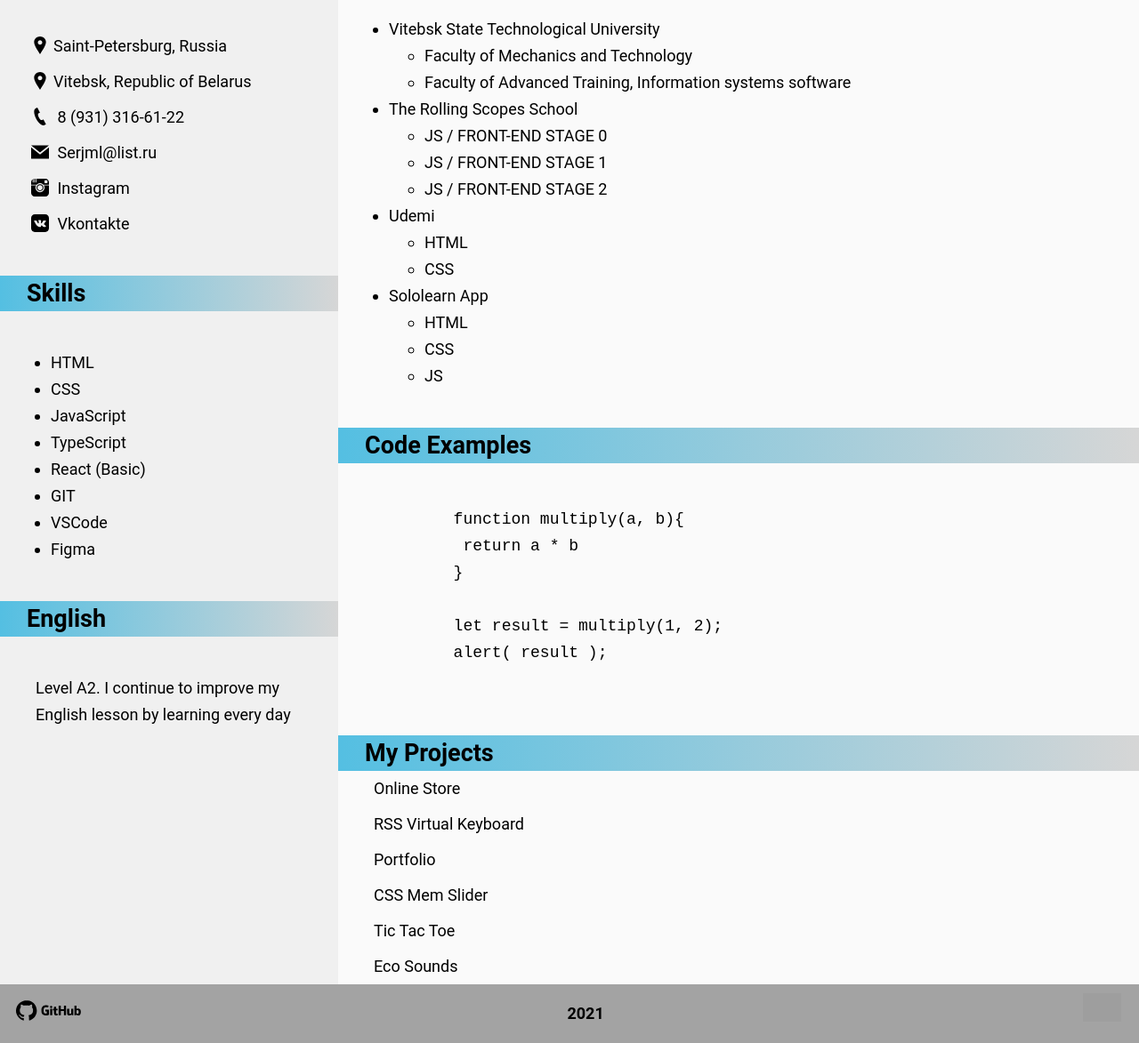
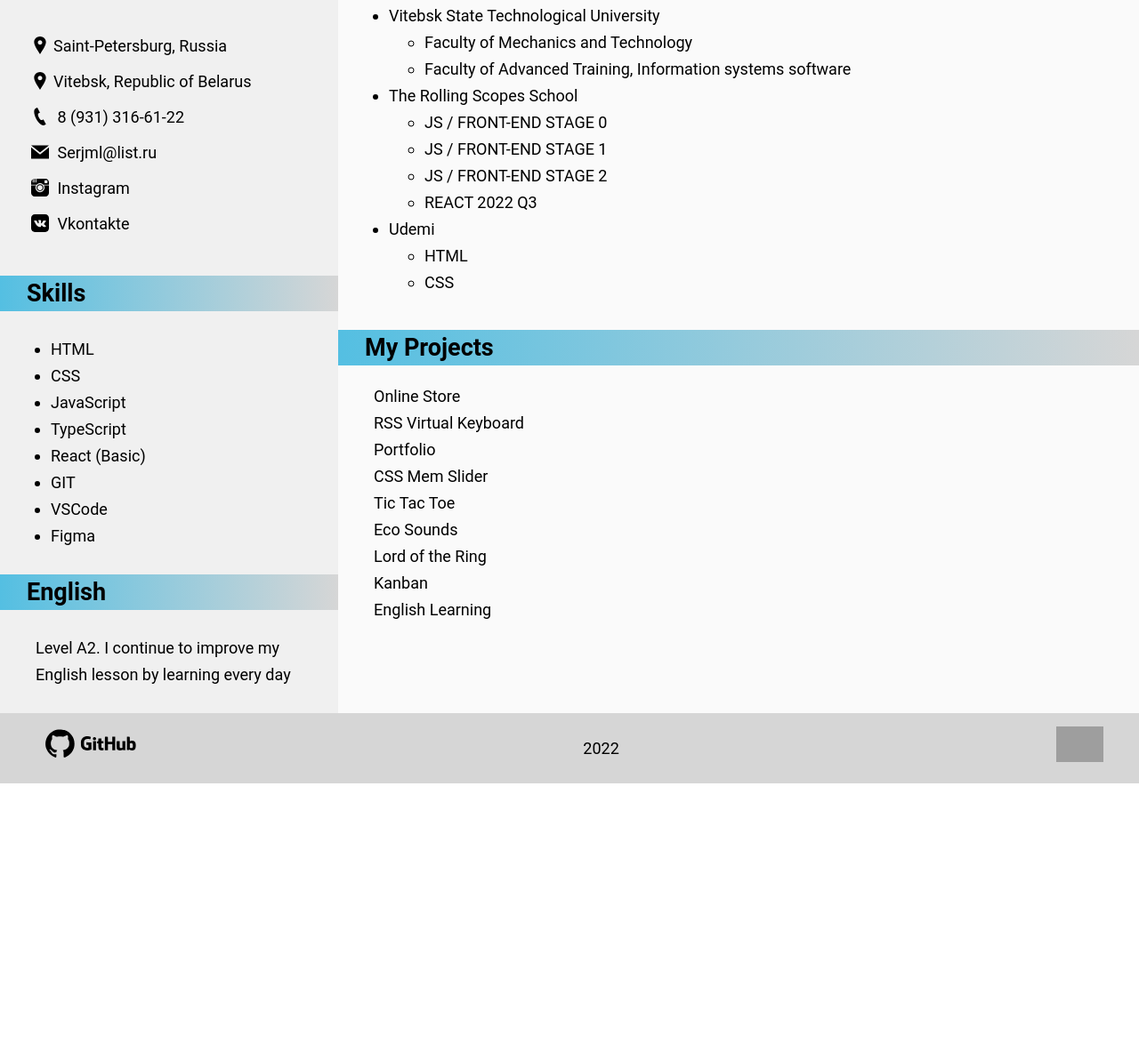
Before and after one commit to serjml/rsschool-cv, a plain HTML site: page index.html in a window 1280 px wide. Shown: the part 485-1658 px from the top of the page at 89% size. After the commit the page ends 1366 px from the top, so only its background shows below. Drawn offline with Linux system fonts and the light colour scheme; grey boxes are pictures that could not be loaded; a web font is replaced by a local one.

Commit message:
feat: add new projects

```diff
--- a/index.html
+++ b/index.html
@@ -17,7 +17,6 @@
         <li class="nav-item"><a href="#skills">Skills</a></li>
         <li class="nav-item"><a href="#education">Education</a></li>
         <li class="nav-item"><a href="#english">English</a></li>
-        <li class="nav-item"><a href="#code">Code</a></li>
         <li class="nav-item"><a href="#projects">Projects</a></li>
       </ul>
     </nav>
@@ -101,6 +100,7 @@
               <li>JS / FRONT-END STAGE 0</li>
               <li>JS / FRONT-END STAGE 1</li>
               <li>JS / FRONT-END STAGE 2</li>
+              <li>REACT 2022 Q3</li>
             </ul>
           </li>
           <li class="education-item">
@@ -110,44 +110,26 @@
               <li>CSS</li>
             </ul>
           </li>
-          <li class="education-item">
-            Sololearn App
-            <ul>
-              <li>HTML</li>
-              <li>CSS</li>
-              <li>JS</li>
-            </ul>
-          </li>
         </ul>
       </section>
-      <section class="code" id="code">
-        <h2 class="section-title">Code Examples</h2>
-        <pre>
-          <code>
-            function multiply(a, b){
-             return a * b
-            }
-
-            let result = multiply(1, 2);
-            alert( result );
-          </code>
-        </pre>
-      </section>
       <section class="projects" id="projects">
-        <h2 class="section-title">My Projects</h2>
+        <h2 class="section-title project-title">My Projects</h2>
         <a class="project-item" href="https://serjml-online-store.netlify.app/" target="_blank">Online Store</a>
         <a class="project-item" href="https://serjml.github.io/virtual-keyboard/virtual-keyboard/" target="_blank">RSS Virtual Keyboard</a>
-        <a class="project-item" href="https://mellifluous-concha-6e9236.netlify.app/#contacts" target="_blank">Portfolio</a>
+        <a class="project-item" href="https://mellifluous-concha-6e9236.netlify.app/" target="_blank">Portfolio</a>
         <a class="project-item" href="https://serjml.github.io/cssMemSlider/cssMemSlider/index.html" target="_blank">CSS Mem Slider</a>
         <a class="project-item" href="https://splendid-sprite-8ec8b3.netlify.app/" target="_blank">Tic Tac Toe</a>
         <a class="project-item" href="https://earnest-lolly-2ca189.netlify.app/" target="_blank">Eco Sounds</a>
+        <a class="project-item" href="https://serjml-react-component.netlify.app/" target="_blank">Lord of the Ring</a>
+        <a class="project-item" href="https://project-management-app-pesukathutg.vercel.app/" target="_blank">Kanban</a>
+        <a class="project-item" href="https://rslang-learning.vercel.app/" target="_blank">English Learning</a>
       </section>
     </section>
   </main>
   <footer class="footer">
-   <a class="footer-github" href="https://github.com/serjml" target="_blank"><img src="assets/icons/github.svg" height="50" alt="RS School"></a>
-   <p class="footer-year">2021</p>
-   <a class="footer-rsschool" href="https://rs.school/js-stage0/" target="_blank"><img src="https://rs.school/images/rs_school_js.svg" height="32" alt="RS School"></a>
+   <a class="footer-github" href="https://github.com/serjml" target="_blank"><img src="assets/icons/github.svg" height="70" alt="RS School"></a>
+   <p class="footer-year">2022</p>
+   <a class="footer-rsschool" href="https://rs.school/" target="_blank"><img src="https://rs.school/images/rs_school_js.svg" height="40" alt="RS School"></a>
  </footer>
 </body>
 </html>
--- a/style.css
+++ b/style.css
@@ -107,11 +107,11 @@ body {
 }
 
 .skills-list {
-  padding: 25px 57px;
+  padding: 10px 57px;
 }
 
 .english-item {
-  padding: 25px 40px;
+  padding: 10px 40px;
 }
 
 /*------------------- RIGHT SIDE --------------------*/
@@ -138,16 +138,24 @@ body {
 }
 
 .about-me-item {
-  padding: 25px 40px;
+  padding: 20px 40px;
 }
 
 .education-list {
-  padding: 25px 57px;
+  padding: 20px 57px;
+}
+
+.projects {
+  padding-bottom: 20px;
+}
+
+.project-title {
+  margin-bottom: 20px;
 }
 
 .project-item {
   display: block;
-  padding: 5px 40px;
+  padding: 0 40px;
   text-decoration: none;
   color: #000;
   transition: 0.2s;
@@ -161,21 +169,11 @@ body {
 /*----------------------- FOOTER ----------------------*/
 
 .footer {
+  padding: 0 40px;
   display: flex;
   justify-content: space-between;
-  background-color: #a3a3a3;
-}
-
-.footer-rsschool {
-  padding: 10px 20px 0 0;
-}
-
-.footer-github {
-  padding: 5px 0 0 10px;
-}
-
-.footer-year {
-  font-weight: 600;
+  background-color: #d6d6d6;
+  align-items: center;
 }
 
 /*----------------------- MOBILE ----------------------*/
```
